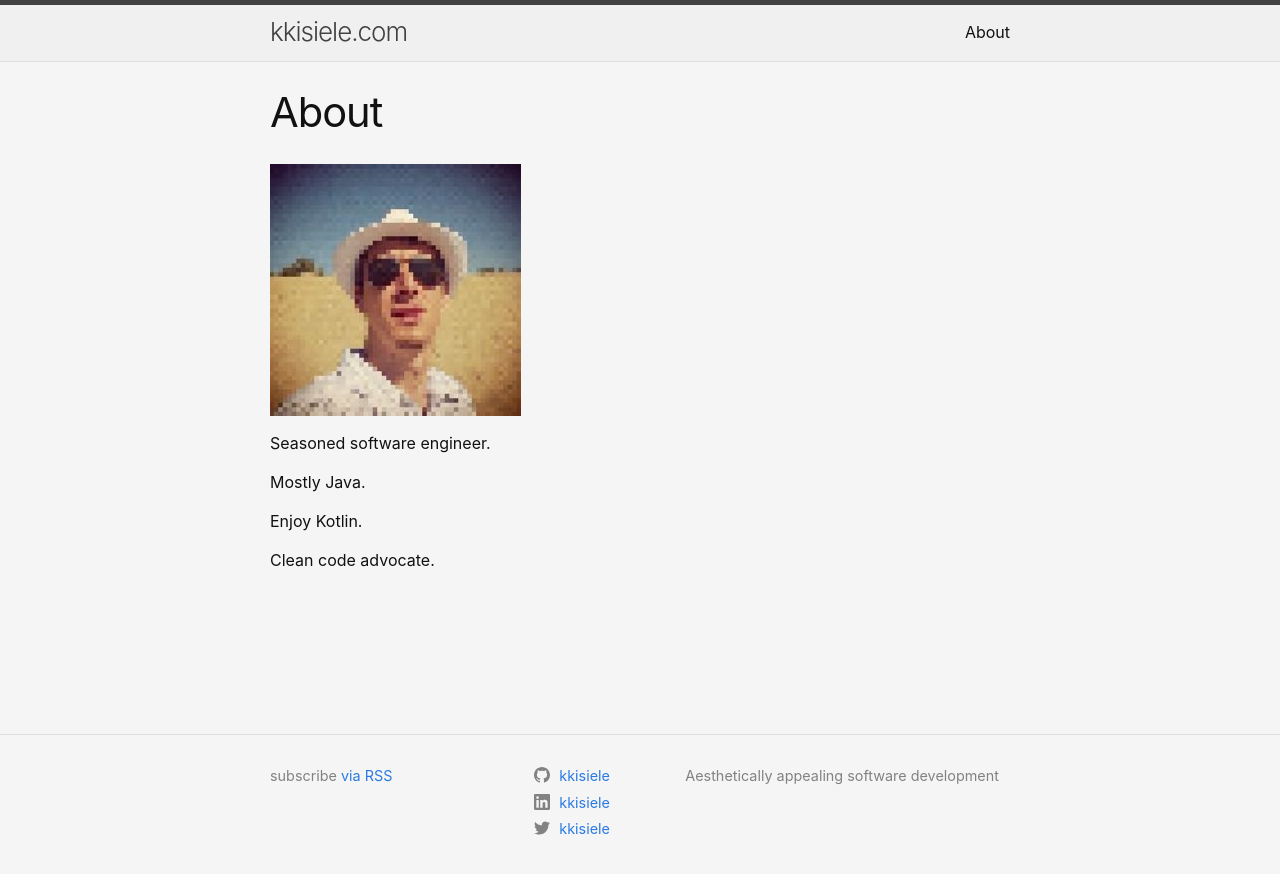
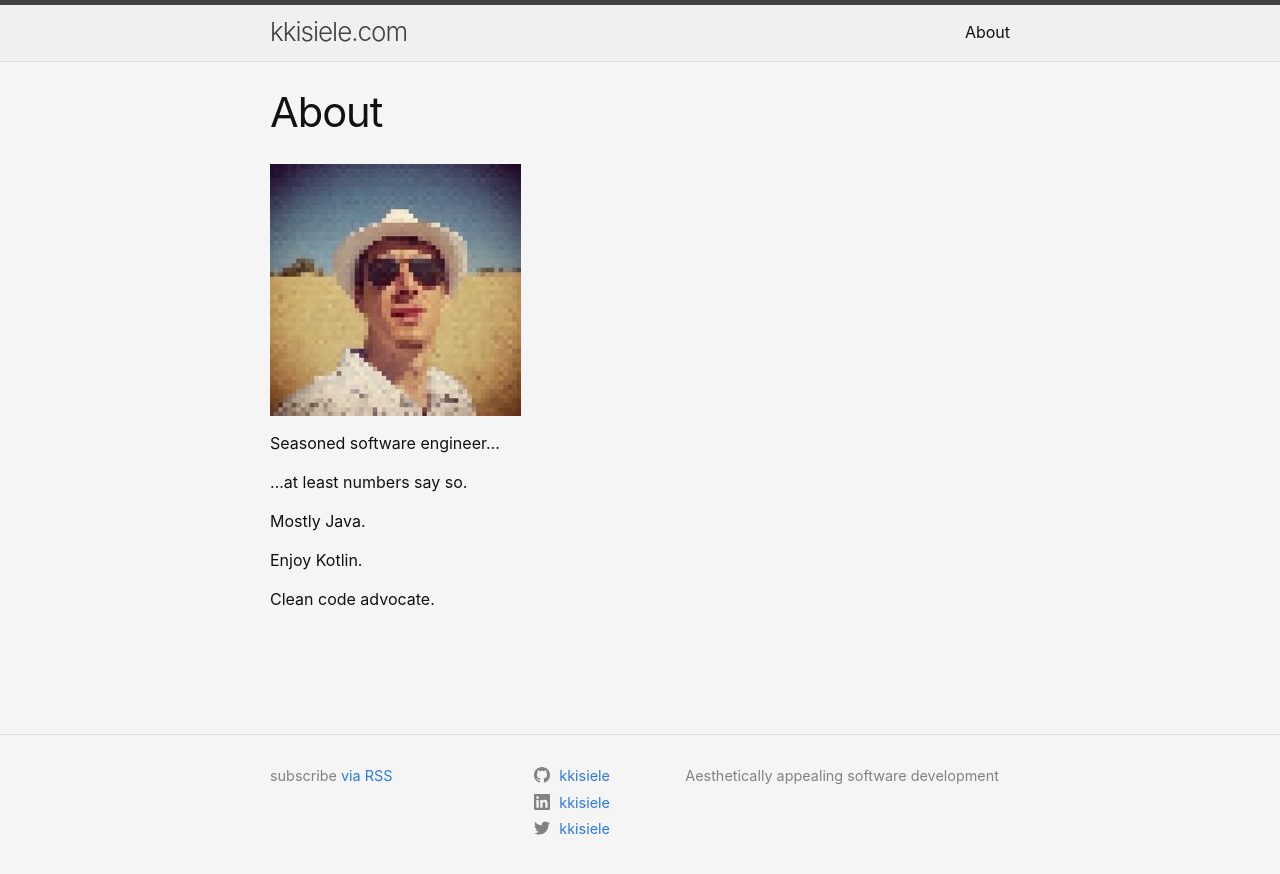
Before and after one commit to kkisiele/kkisiele.github.io, a Jekyll site: the page built from about.md, in a window 1280 px wide. Shown: the top 874 px of the page. Built offline with Jekyll 4.4.1, drawn with Linux system fonts in a browser that asks for light colours.

Commit message:
Update about

```diff
--- a/about.md
+++ b/about.md
@@ -5,7 +5,9 @@ permalink: /about/
 ---
 ![myself](/assets/myself.jpg)
 
-Seasoned software engineer.
+Seasoned software engineer...
+
+...at least numbers say so.
 
 Mostly Java.
 
```
